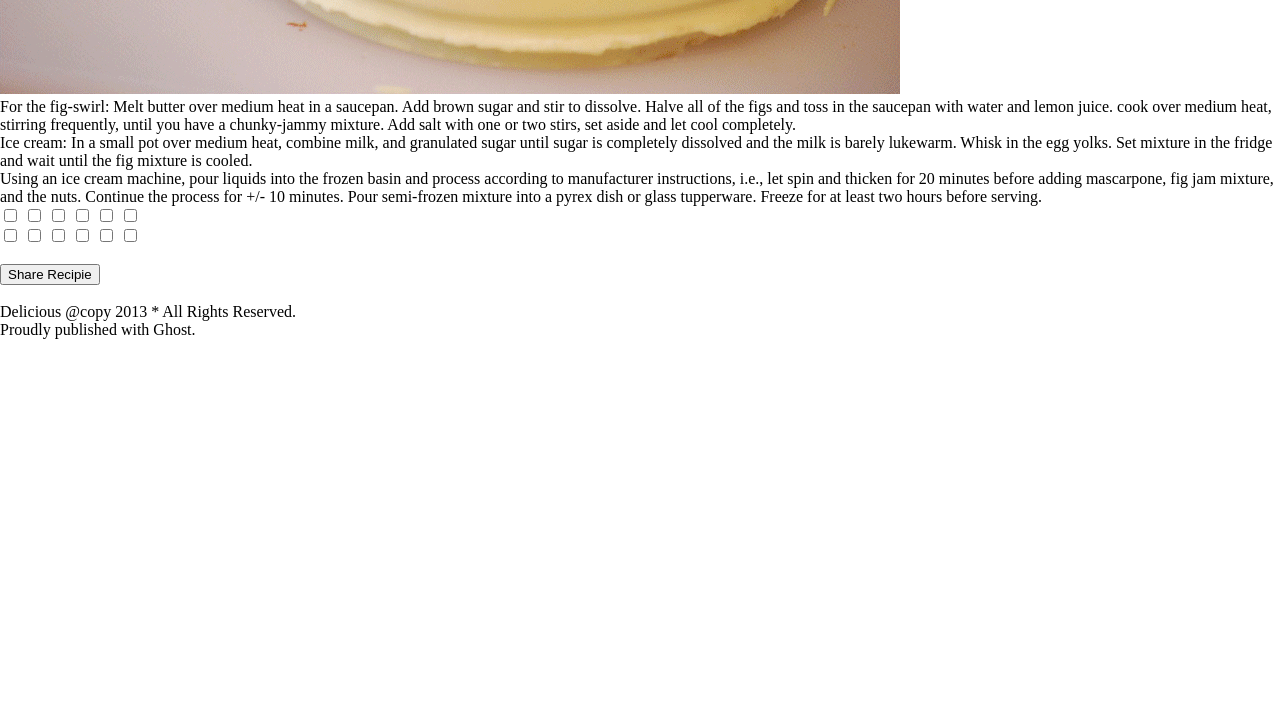
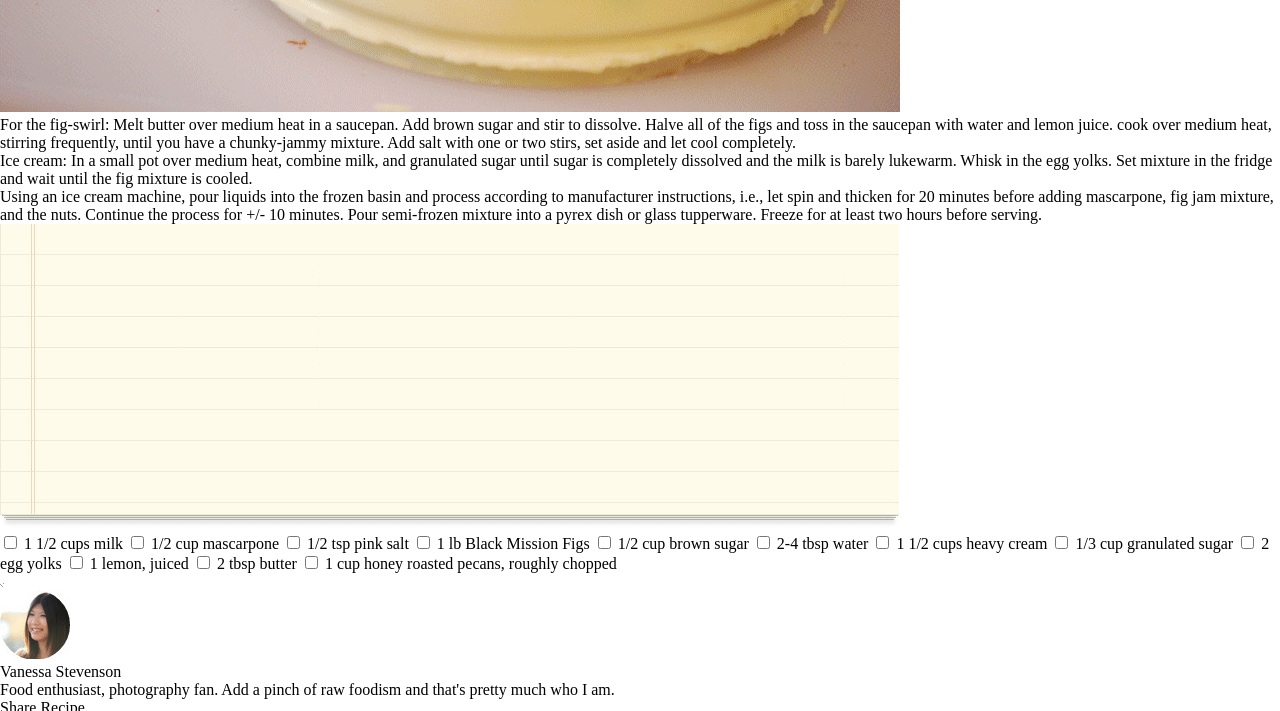
Before and after one commit to pete-hamrick/lab-10a-chocolate-pizza, a plain HTML site: page index.html in a window 1280 px wide. Shown: the part 676-1387 px from the top of the page. Before the commit the page ends 1015 px from the top, so only its background shows below. Drawn offline with Linux system fonts and the light colour scheme.

Commit message:
added in content and id and class names where needed

```diff
--- a/index.html
+++ b/index.html
@@ -32,54 +32,60 @@
         </div>
     </header>
     <!-- figure out bottom border diagonal thingy IS IT HR IMG?-->
+    <div class="border">
+        <img src="./assets/hr-img.png" alt="border image">
+    </div>
     <main>
-        <section>
+        <section id="recipe-title">
             <h2>Chocolate Pizza</h2>
             <img src="./assets/print-icon.png" alt="print-icon">
             <h6>Posted on 15 December 2013 / Desserts</h6>
         </section>
-        <section>
+        <section id="chocolate-pizza">
             <img src="./assets/choco-pizza.png" alt="choco-pizza">
         </section>
-        <section>
+        <section id="directions">
             <p>For the fig-swirl: Melt butter over medium heat in a saucepan. Add brown sugar and stir to dissolve. Halve all of the figs and toss in the saucepan with water and lemon juice. cook over medium heat, stirring frequently, until you have a chunky-jammy mixture. Add salt with one or two stirs, set aside and let cool completely.</p>
             <p>Ice cream: In a small pot over medium heat, combine milk, and granulated sugar until sugar is completely dissolved and the milk is barely lukewarm. Whisk in the egg yolks. Set mixture in the fridge and wait until the fig mixture is cooled.</p>
             <p>Using an ice cream machine, pour liquids into the frozen basin and process according to manufacturer instructions, i.e., let spin and thicken for 20 minutes before adding mascarpone, fig jam mixture, and the nuts. Continue the process for +/- 10 minutes. Pour semi-frozen mixture into a pyrex dish or glass tupperware. Freeze for at least two hours before serving.</p>
         </section>
-        <div>
-            <section>
-                <input type="checkbox">
-                <input type="checkbox">
-                <input type="checkbox">
-                <input type="checkbox">
-                <input type="checkbox">
-                <input type="checkbox">
-            </section>
-            <section>
-                <input type="checkbox">
-                <input type="checkbox">
-                <input type="checkbox">
-                <input type="checkbox">
-                <input type="checkbox">
-                <input type="checkbox">
+        <div class="ingredients-panel">
+            <img id="ingredients-img" src="./assets/list-bg.png" alt="notepad">
+            <section id="ingredients-text">
+                <input type="checkbox"> 1 1/2 cups milk
+                <input type="checkbox"> 1/2 cup mascarpone
+                <input type="checkbox"> 1/2 tsp pink salt
+                <input type="checkbox"> 1 lb Black Mission Figs
+                <input type="checkbox"> 1/2 cup brown sugar
+                <input type="checkbox"> 2-4 tbsp water
+                <input type="checkbox"> 1 1/2 cups heavy cream
+                <input type="checkbox"> 1/3 cup granulated sugar
+                <input type="checkbox"> 2 egg yolks
+                <input type="checkbox"> 1 lemon, juiced
+                <input type="checkbox"> 2 tbsp butter
+                <input type="checkbox"> 1 cup honey roasted pecans, roughly chopped
             </section>
         </div>
+        <!--HR IMG thingy  -->
+        <div class="border">
+            <img src="./assets/hr-img.png" alt="border image">
+        </div>
+        <section id="author-bio">
+            <img src="./assets/van-pic.png" alt="Vanessa Stevenson">
+            <h4>Vanessa Stevenson</h4>
+            <h5>Food enthusiast, photography fan. Add a pinch of raw foodism and that's pretty much who I am.</h5>
+            <a class="share-recipe">Share Recipe</a>
+        </section>
     </main>
     <footer>
         <section>
-            <img src="" alt="">
-            <h1></h1>
-            <h2></h2>
-            <button>Share Recipie</button>
-        </section>
-        <section>
-            <img src="" alt="">
+            <img src="./assets/small-logo.png" alt="small delicious logo">
         </section>
         <section> Delicious @copy 2013 * All Rights Reserved. <br>
             Proudly published with Ghost. </section>
-    </footer>
+        </footer>
 
-    <script type="module" src="./app.js"></script>
-</body>
+        <script type="module" src="./app.js"></script>
+    </body>
 
 </html>
```
